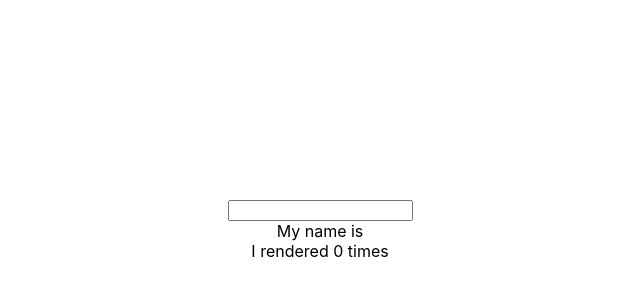
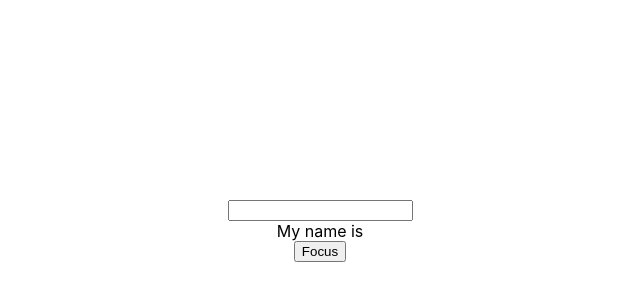
Before and after one commit to cassichan/react-hooks, a React (Create React App) app: page / in a window 1280 px wide. Shown: the top 300 px of the page, without its empty margins (320-960 px from the left). Built offline with nearby package versions, Linux system fonts and the light colour scheme.

Commit message:
use useRef to reference input element to focus

```diff
--- a/src/components/Name.jsx
+++ b/src/components/Name.jsx
@@ -2,21 +2,20 @@ import { useState, useRef, useEffect } from 'react';
 
 export default function Name() {
 	const [name, setName] = useState('');
-	const renderCount = useRef(0);
+	const inputRef = useRef();
 
-	useEffect(() => {
-		renderCount.current = renderCount.current + 1;
-	}, [name]);
-	console.log(renderCount.current);
-
+	const focus = () => {
+		inputRef.current.focus();
+	};
 	return (
 		<>
 			<input
+				ref={inputRef}
 				value={name}
 				onChange={(e) => setName(e.target.value)}
 			/>
 			<div>My name is {name}</div>
-			<div>I rendered {renderCount.current} times</div>
+			<button onClick={focus}>Focus</button>
 		</>
 	);
 }
--- a/src/index.js
+++ b/src/index.js
@@ -6,5 +6,5 @@ const root = ReactDOM.createRoot(document.getElementById('root'));
 root.render(
 	// <React.StrictMode>
 		<App />
-	// </React.StrictMode>
+	//</React.StrictMode>
 );
```
